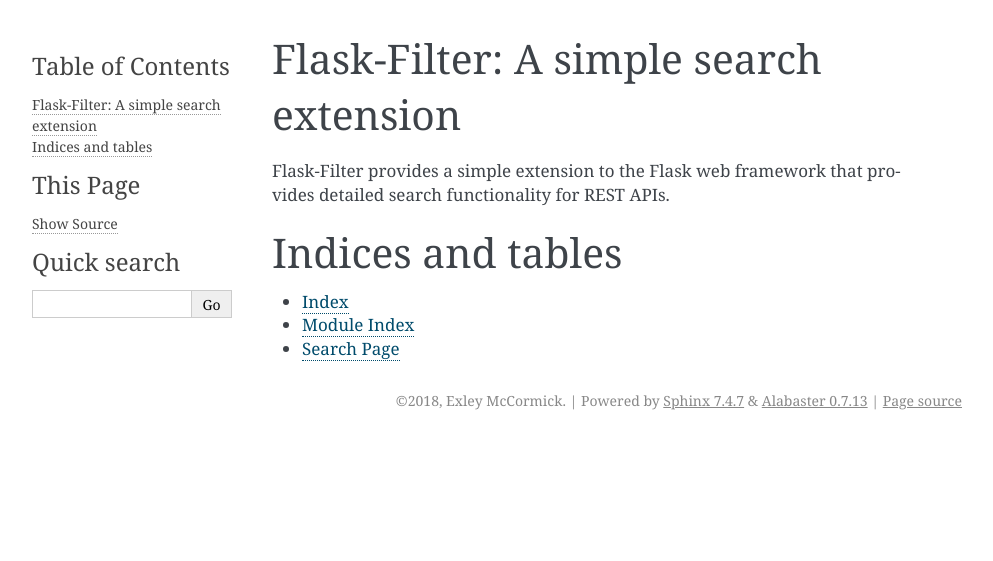
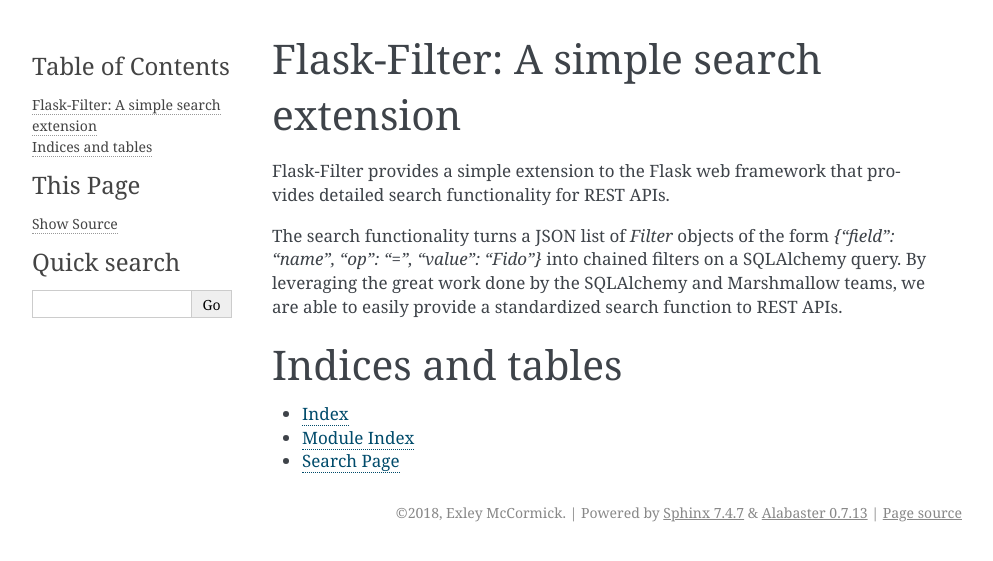
Before and after one commit to exleym/Flask-Filter, a Sphinx documentation site: the page built from documentation/source/index.rst, in a window 1280 px wide. Shown: the top 561 px of the page, without its empty margins (148-1141 px from the left). Built offline with Sphinx 7.4.7, drawn with Linux system fonts in a browser that asks for light colours; pages that are not in the unit, such as notebooks, are missing from menus.

Commit message:
updated doc and publisher

```diff
--- a/documentation/source/index.rst
+++ b/documentation/source/index.rst
@@ -7,6 +7,12 @@
 =======================================
 Flask-Filter provides a simple extension to the Flask web framework that
 provides detailed search functionality for REST APIs.
+
+The search functionality turns a JSON list of `Filter` objects of the form
+`{"field": "name", "op": "=", "value": "Fido"}` into chained filters on a
+SQLAlchemy query. By leveraging the great work done by the SQLAlchemy and
+Marshmallow teams, we are able to easily provide a standardized search
+function to REST APIs.
 
 .. toctree::
    :maxdepth: 2
```
Also changed, not shown: .travis.yml, 1 other file.
